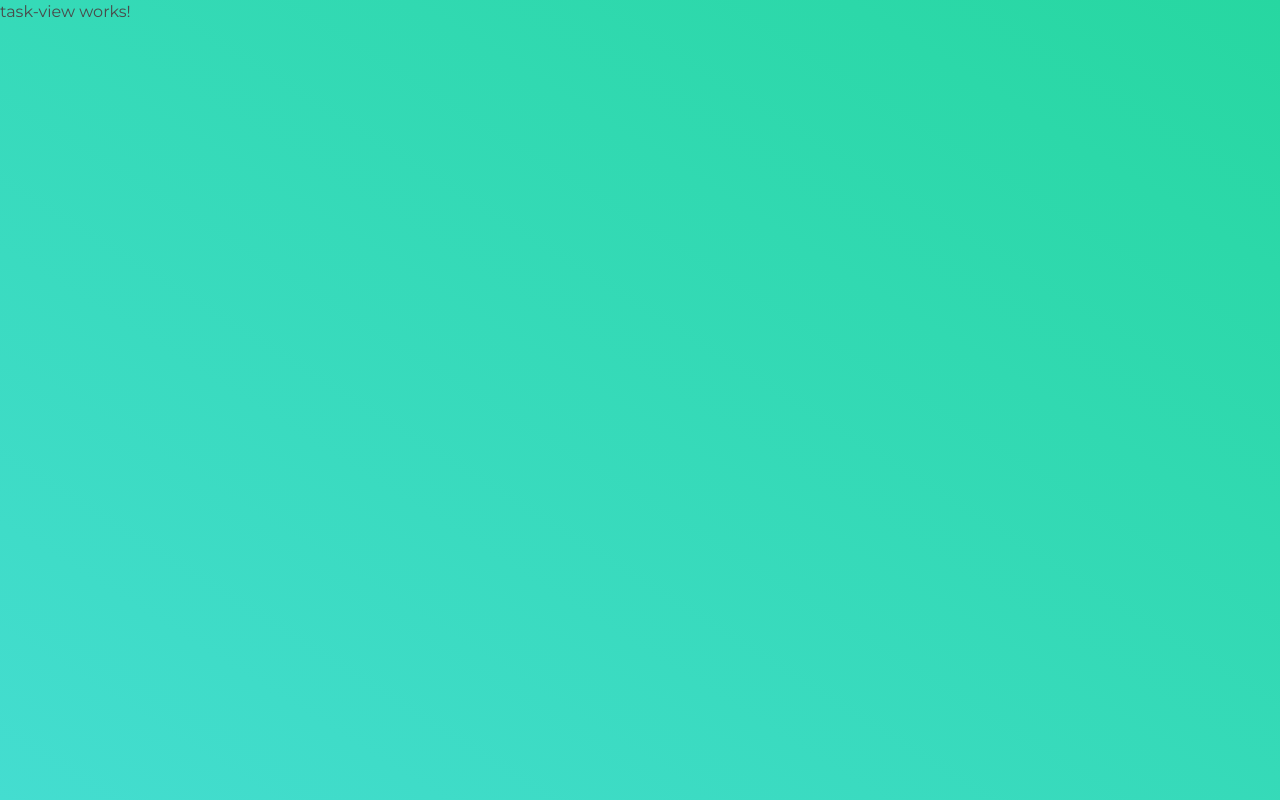
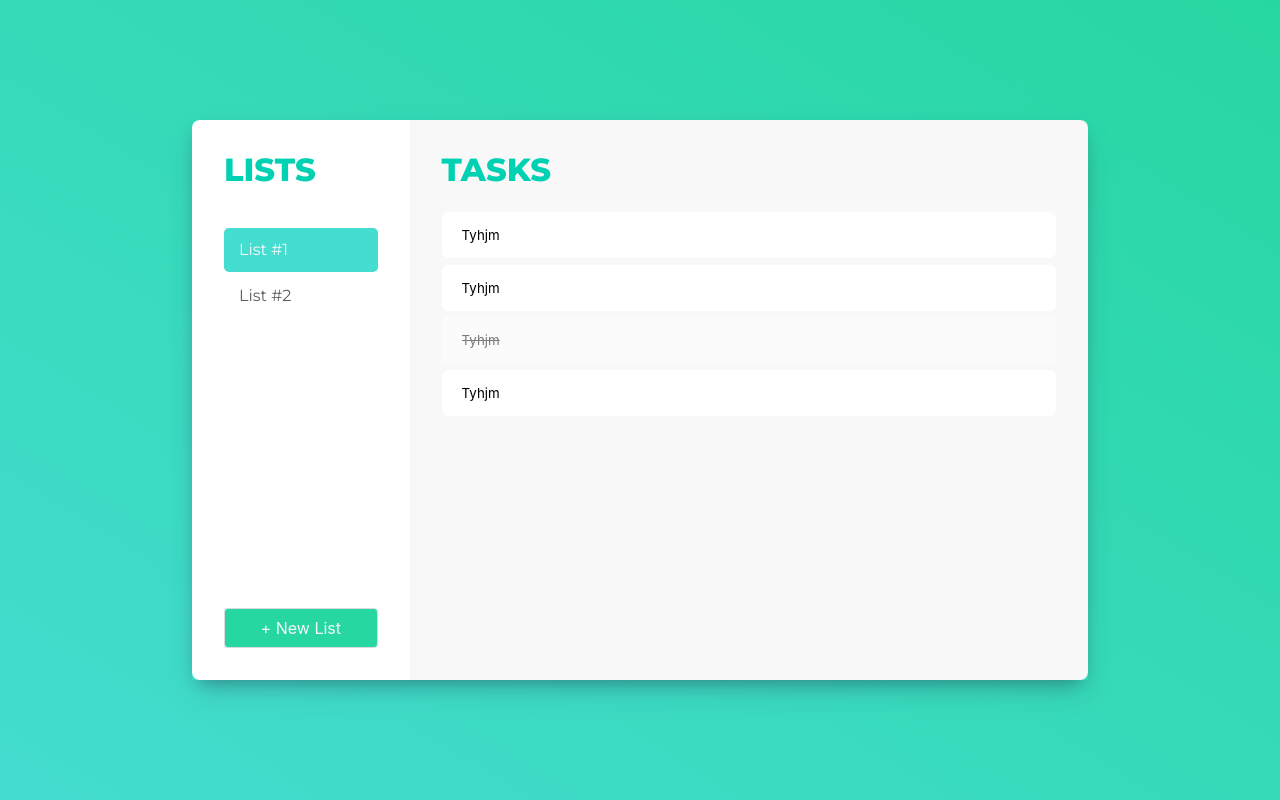
Before and after one commit to DSAghicha/taskManager, an Angular app in the folder client/: page / in a window 1280 px wide. Built offline with nearby package versions, Linux system fonts and the light colour scheme.

Commit message:
Final Task View UI

```diff
--- a/client/src/app/pages/task-view/task-view.component.html
+++ b/client/src/app/pages/task-view/task-view.component.html
@@ -1 +1,31 @@
-<p>task-view works!</p>
+<div class="cr__taskView">
+    <div class="cr__taskView__content">
+        <div class="cr__taskView__content__sidebar has-background-white">
+            <h1 class="title has-text-primary">Lists</h1>
+            <ul class="list__menu">
+                <li class="list__menu__item active">
+                    <a href="">List #1</a>
+                </li>
+                <li  class="list__menu__item">
+                    <a href="">List #2</a>
+                </li>
+            </ul>
+            <button class="btn__add__list button">+ New List</button>
+        </div>
+        <div class="cr__taskView__content__lists">
+            <h1 class="title has-text-primary">Tasks</h1>
+            <ul class="tasks">
+                <li class="tasks__item">
+                    <input type="text" value="Tyhjm" readonly/>
+                </li>
+                <li class="tasks__item">
+                    <input type="text" value="Tyhjm" readonly/>
+                </li>   <li class="tasks__item">
+                    <input type="text" value="Tyhjm" readonly class="done"/>
+                </li>   <li class="tasks__item">
+                    <input type="text" value="Tyhjm" readonly/>
+                </li>
+            </ul>
+        </div>
+    </div>
+</div>
--- a/client/src/app/pages/task-view/task-view.component.sass
+++ b/client/src/app/pages/task-view/task-view.component.sass
@@ -0,0 +1,97 @@
+@use '../../../sass' as *
+
+.cr__taskView
+    width: 100%
+    height: 100vh
+    display: flex
+    align-items: center
+    justify-content: center
+
+    &__content
+        width: 70%
+        height: 70vh
+        display: flex
+        box-shadow: rgba(50, 50, 93, 0.25) 0px 13px 27px -5px, rgba(0, 0, 0, 0.3) 0px 8px 16px -8px
+
+        h1
+            font-weight: 800
+            text-transform: uppercase
+
+        &__sidebar
+            flex: 1
+            padding: calc($spacing * 2)
+            border-radius: calc($spacing / 2) 0 0 calc($spacing / 2)
+            display: flex
+            flex-direction: column
+
+            .list__menu
+                list-style: none
+                margin-top: $spacing
+                display: flex
+                flex-direction: column
+                flex-grow: 1
+                overflow: auto
+
+                &__item
+                    width: 100%
+                    padding: 10px 15px
+                    border-radius: 5px
+                    transition: all ease-in-out 500ms
+                    margin-bottom: 2px
+
+                    >a
+                        color: #5f5f5f
+                        transition: all ease-in-out 500ms
+                        transition-delay: 100ms
+
+                    &:hover
+                        background: $clr-sec-200
+                        a
+                            color: $clr-nrl-200
+                    &.active
+                        background: $clr-pr-400
+                        a
+                            color: $clr-nrl-200
+
+            .btn__add__list
+                width: 100%
+                background: $clr-sec-400
+                color: $clr-nrl-200
+
+        &__lists
+            background: $clr-nrl-200
+            flex: 4
+            padding: calc($spacing * 2)
+            border-radius: 0 calc($spacing / 2) calc($spacing / 2) 0
+
+            .tasks
+                list-style: none
+
+                &__item
+                    width: 100%
+
+                    input
+                        cursor: pointer
+                        border: none
+                        output: none
+                        width: 100%
+                        padding: 15px 20px
+                        border-radius: calc($spacing / 2)
+                        margin-bottom: calc($spacing / 2)
+
+                        &:hover, &:focus
+                            border: none
+                            outline: none
+
+                        &:not(.done)
+                            transition: box-shadow 300ms ease, transform 250ms ease
+
+                            &:hover
+                                box-shadow: rgba(100, 100, 111, 0.2) 0px 7px 29px 0px
+
+                            &:focus
+                                transform: scale(0.98)
+
+                        &.done
+                            text-decoration: line-through
+                            opacity: 50%
```
